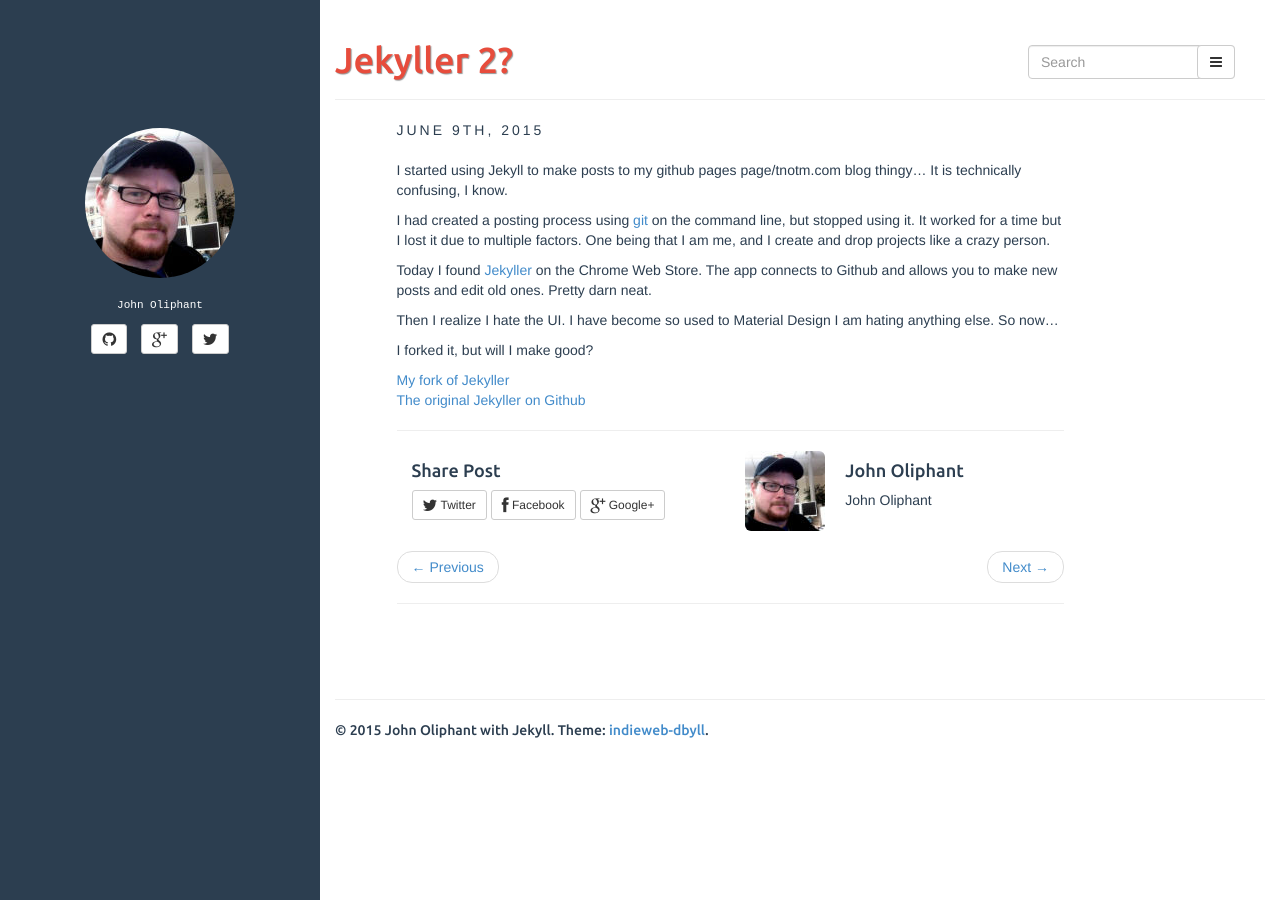
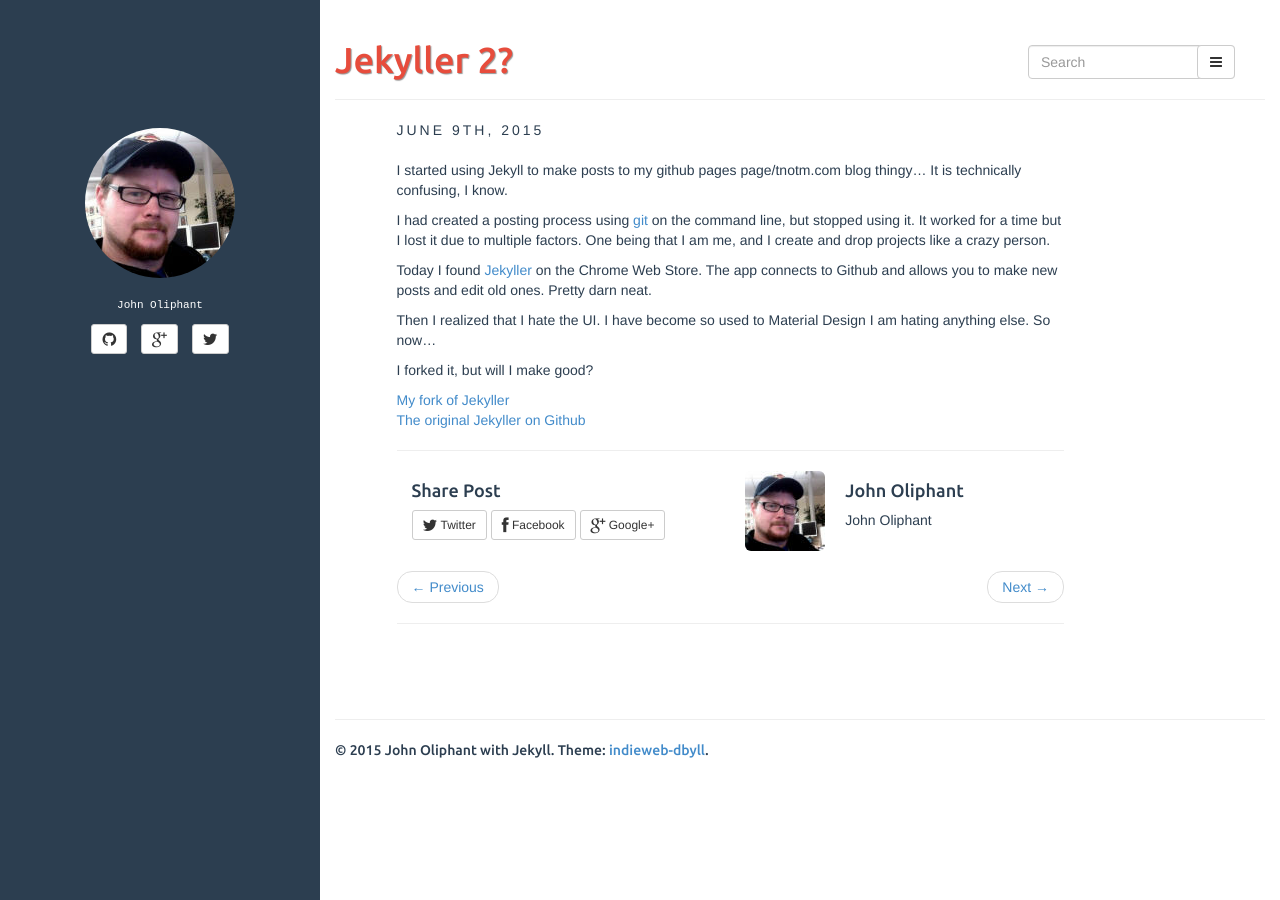
Before and after one commit to tnotm/tnotm.github.io, a Jekyll site: the page built from _posts/2015-6-9--post-12-00-00.md, in a window 1280 px wide. Built offline with Jekyll 4.4.1, drawn with Linux system fonts in a browser that asks for light colours; comment, search, counter and statistics services are not loaded.

Commit message:
update from Jekyller

```diff
--- a/_posts/2015-6-9--post-12-00-00.md
+++ b/_posts/2015-6-9--post-12-00-00.md
@@ -20,7 +20,7 @@
 
 Today I found [Jekyller](https://chrome.google.com/webstore/detail/jekyller/lgdhgkhhglmhiacjecigalebiffjklec/related?utm_source=chrome-app-launcher-info-dialog) on the Chrome Web Store.  The app connects to Github and allows you to make new posts and edit old ones.  Pretty darn neat.
 
-Then I realize I hate the UI.  I have become so used to Material Design I am hating anything else.  So now...
+Then I realized that I hate the UI.  I have become so used to Material Design I am hating anything else.  So now...
 
 I forked it, but will I make good?
 
```
Also changed, not shown: other parts of _posts/2015-6-9--post-12-00-00.md (+1 -1 lines).
